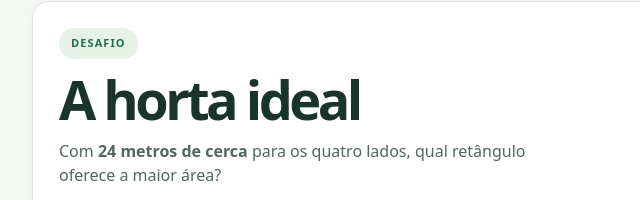
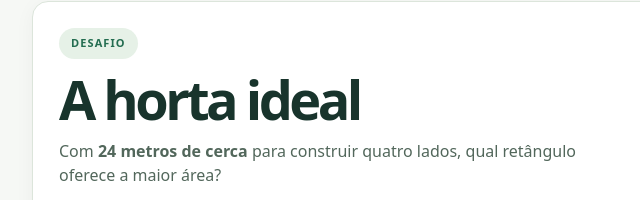
Before and after one commit to GabrielSaleh1/missao-horta, a plain HTML site: page index.html in a window 1280 px wide. Shown: the part 114-314 px from the top of the page, 28-668 px from the left. Drawn offline with Linux system fonts and the light colour scheme.

Commit message:
Update index.html

```diff
--- a/index.html
+++ b/index.html
@@ -398,7 +398,7 @@
           <div class="card intro-copy">
             <span class="pill">Desafio</span>
             <h1 id="introTitle">A horta ideal</h1>
-            <p class="lede">Com <strong>24 metros de cerca</strong> para os quatro lados, qual retângulo oferece a maior área?</p>
+            <p class="lede">Com <strong>24 metros de cerca</strong> para construir quatro lados, qual retângulo oferece a maior área?</p>
             <div class="name-field"><label for="pairName" class="field-label">Nome ou dupla <span style="font-weight:400;color:var(--muted)">(opcional)</span></label><input id="pairName" placeholder="Para identificar seu registro" maxlength="70" autocomplete="off"></div>
             <div class="prediction">
               <div class="question">Qual formato você escolheria?</div>
```
